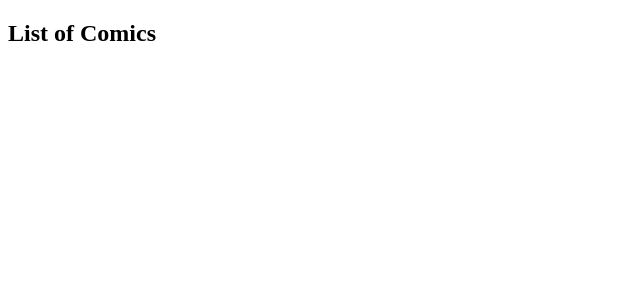
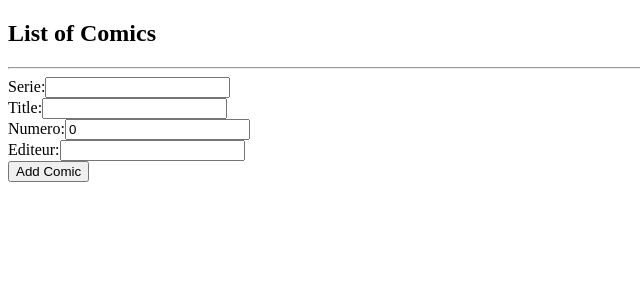
Before and after one commit to Thisma08/side-bd, an Angular app in the folder BdAngular/: page / in a window 1280 px wide. Shown: the top 300 px of the page, without its empty margins (0-640 px from the left). Built offline with nearby package versions, Linux system fonts and the light colour scheme; no server answers.

Commit message:
Adds a component to add a comic to the database

```diff
--- /dev/null
+++ b/BdAngular/src/app/add-comic/add-comic.component.html
@@ -0,0 +1,15 @@
+<form (ngSubmit)="addComic()">
+  <label for="serie">Serie:</label>
+  <input type="text" [(ngModel)]="comic.serie" name="serie" id="serie" required />
+  <br>
+  <label for="title">Title:</label>
+  <input type="text" [(ngModel)]="comic.titre" name="title" id="title" required />
+  <br>
+  <label for="numero">Numero:</label>
+  <input type="number" [(ngModel)]="comic.numeroAlbum" name="numero" id="numero" required />
+  <br>
+  <label for="editeur">Editeur:</label>
+  <input type="text" [(ngModel)]="comic.editeur" name="editeur" id="editeur" required />
+  <br>
+  <button type="submit">Add Comic</button>
+</form>
--- /dev/null
+++ b/BdAngular/src/app/add-comic/add-comic.component.ts
@@ -0,0 +1,31 @@
+import { Component } from '@angular/core';
+import {Comic} from "../comic";
+import {ApiService} from "../services/api.service";
+import {FormsModule} from "@angular/forms";
+
+@Component({
+  selector: 'app-add-comic',
+  standalone: true,
+  imports: [
+    FormsModule
+  ],
+  templateUrl: './add-comic.component.html',
+  styleUrl: './add-comic.component.css'
+})
+export class AddComicComponent {
+  comic: Comic = {
+    serie: '',
+    titre: '',
+    numeroAlbum: 0,
+    editeur: ''
+  };
+
+  constructor(private comicService: ApiService) { }
+
+  addComic(): void {
+    this.comicService.addComic(this.comic).subscribe(result => {
+      console.log('Comic added:', result);
+    });
+  }
+
+}
--- a/BdAngular/src/app/app.component.html
+++ b/BdAngular/src/app/app.component.html
@@ -1 +1,3 @@
 <app-comic-list></app-comic-list>
+<hr>
+<app-add-comic></app-add-comic>
--- a/BdAngular/src/app/app.component.ts
+++ b/BdAngular/src/app/app.component.ts
@@ -1,11 +1,12 @@
 import { Component } from '@angular/core';
 import { RouterOutlet } from '@angular/router';
 import {ComicListComponent} from "./comic-list/comic-list.component";
+import {AddComicComponent} from "./add-comic/add-comic.component";
 
 @Component({
   selector: 'app-root',
   standalone: true,
-  imports: [RouterOutlet, ComicListComponent],
+  imports: [RouterOutlet, ComicListComponent, AddComicComponent],
   templateUrl: './app.component.html',
   styleUrl: './app.component.css'
 })
```
Also changed, not shown: BdAngular/src/app/add-comic/add-comic.component.css (added), 1 other file (tests, documents, lock files or other folders).
